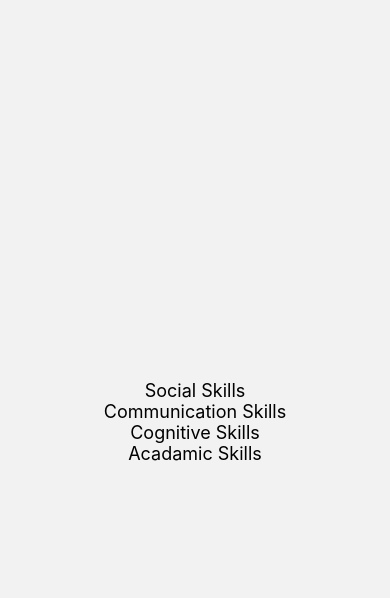
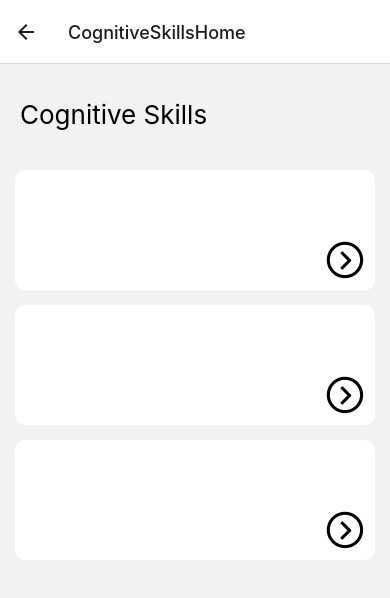
Before and after one commit to sm2irfan/speachTherepy, a React Native app: screen /CognitiveSkillsHome in a window 390 px wide. Shown: the top 598 px of the page. Built offline with nearby package versions, Linux system fonts and the light colour scheme.

Commit message:
added home page

```diff
--- a/src/navigation/NavRouter.js
+++ b/src/navigation/NavRouter.js
@@ -10,7 +10,7 @@ import InteractiveCharacters from '../screens/InteractiveCharacters';
 import SocialStoriesInstruction from '../screens/SocialStoriesInstruction';
 import LearnEmotionsInstruction from '../screens/LearnEmotionsInstruction';
 import InteractiveCharactersInstruction from '../screens/InteractiveCharactersInstruction';
-
+import CognitiveSkillsHome from '../screens/CognitiveSkills';
 const Stack = createNativeStackNavigator();
 
 const NavRouter = () => {
@@ -44,6 +44,10 @@ const NavRouter = () => {
 					name="InteractiveCharactersInstruction"
 					component={InteractiveCharactersInstruction}
 				/>
+				<Stack.Screen
+					name="CognitiveSkillsHome"
+					component={CognitiveSkillsHome}
+				/>
 			</Stack.Navigator>
 		</NavigationContainer>
 	);
--- /dev/null
+++ b/src/screens/CognitiveSkills.js
@@ -0,0 +1,92 @@
+import React from 'react';
+import {
+	View,
+	StyleSheet,
+	ScrollView,
+	Image,
+	TouchableOpacity,
+} from 'react-native';
+import { Text } from '../components';
+import Arrow from '../assets/images/Arrow.png';
+
+//SocialSkillType
+
+const CognitiveSkillType = ({ name, onpress }) => {
+	return (
+		<TouchableOpacity
+			style={styles.container}
+			onPress={onpress}
+			activeOpacity={0.7}>
+			<View style={styles.section}>
+				<Text type="body">{name}</Text>
+			</View>
+			<View style={styles.section}>
+				<View style={styles.rightIconSection}>
+					<Image source={Arrow} style={styles.icon} />
+				</View>
+			</View>
+		</TouchableOpacity>
+	);
+};
+
+const CognitiveSkillsHome = ({ navigation }) => {
+	return (
+		<ScrollView
+			contentContainerStyle={styles.mainContainer}
+			showsVerticalScrollIndicator={false}>
+			<Text type="title" style={styles.headText}>
+				Cognitive Skills
+			</Text>
+			<View style={styles.list}>
+				<CognitiveSkillType name={''} onpress={() => {}} />
+				<CognitiveSkillType name={''} onpress={() => {}} />
+				<CognitiveSkillType name={''} onpress={() => {}} />
+			</View>
+		</ScrollView>
+	);
+};
+const styles = StyleSheet.create({
+	mainContainer: {
+		flexGrow: 1,
+		padding: 15,
+	},
+	headText: {
+		paddingTop: 20,
+		paddingBottom: 25,
+		paddingLeft: 5,
+	},
+	container: {
+		flexDirection: 'column',
+		justifyContent: 'space-between',
+		paddingRight: 5,
+		paddingBottom: 5,
+		paddingLeft: 15,
+		paddingTop: 10,
+		borderRadius: 10,
+		backgroundColor: 'white',
+		elevation: 0.7,
+		minHeight: 120,
+		width: '100%',
+		marginTop: 15,
+	},
+	list: {
+		justifyContent: 'space-between',
+	},
+	section: {
+		flex: 1,
+		flexDirection: 'row',
+		paddingBottom: 5,
+	},
+	rightIconSection: {
+		position: 'absolute',
+		bottom: 0,
+		right: 0,
+		justifyContent: 'flex-end',
+	},
+	icon: {
+		width: 50,
+		height: 50,
+	},
+});
+
+export default CognitiveSkillsHome;
--- a/src/screens/Home.js
+++ b/src/screens/Home.js
@@ -14,7 +14,10 @@ const Home = ({ navigation }) => {
 			<TouchableOpacity onPress={() => {}}>
 				<Text type="label">Communication Skills</Text>
 			</TouchableOpacity>
-			<TouchableOpacity onPress={() => {}}>
+			<TouchableOpacity
+				onPress={() => {
+					navigation.navigate('CognitiveSkillsHome');
+				}}>
 				<Text type="label">Cognitive Skills</Text>
 			</TouchableOpacity>
 			<TouchableOpacity onPress={() => {}}>
```
